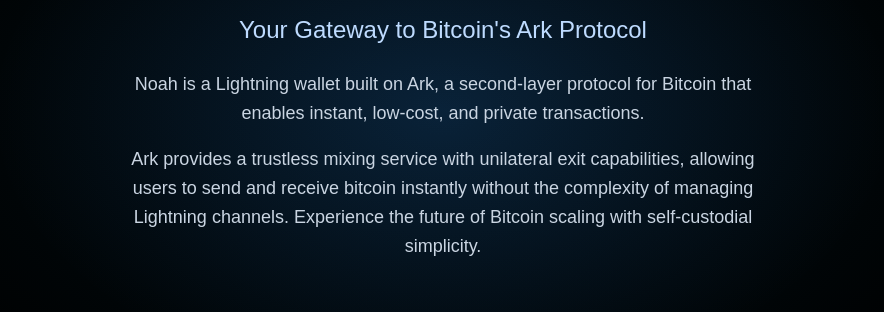
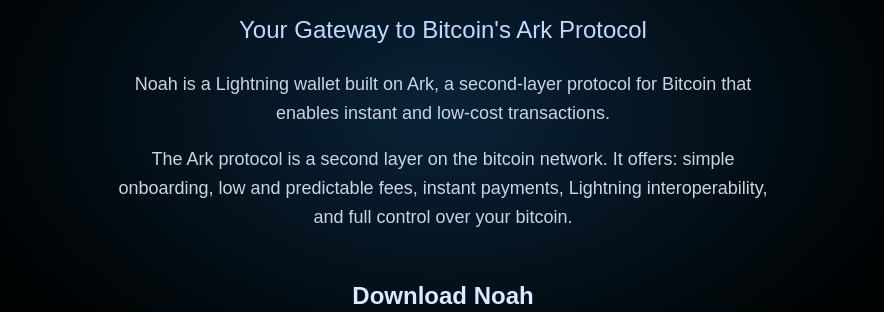
Before and after one commit to BlixtWallet/noah-website, a Next.js app: page / in a window 1280 px wide. Shown: the part 289-601 px from the top of the page, without its empty margins (197-1081 px from the left). Built offline with nearby package versions, Linux system fonts and the light colour scheme.

Commit message:
Update site description text for Noah wallet

```diff
--- a/src/app/constants.ts
+++ b/src/app/constants.ts
@@ -3,8 +3,8 @@
   tagline: "Your Gateway to Bitcoin's Ark Protocol",
   description: {
     short:
-      "Noah is a Lightning wallet built on Ark, a second-layer protocol for Bitcoin that enables instant, low-cost, and private transactions.",
-    long: "Ark provides a trustless mixing service with unilateral exit capabilities, allowing users to send and receive bitcoin instantly without the complexity of managing Lightning channels. Experience the future of Bitcoin scaling with self-custodial simplicity.",
+      "Noah is a Lightning wallet built on Ark, a second-layer protocol for Bitcoin that enables instant and low-cost transactions.",
+    long: "The Ark protocol is a second layer on the bitcoin network. It offers: simple onboarding, low and predictable fees, instant payments, Lightning interoperability, and full control over your bitcoin.",
   },
   logo: {
     src: "/1024.png",
```
